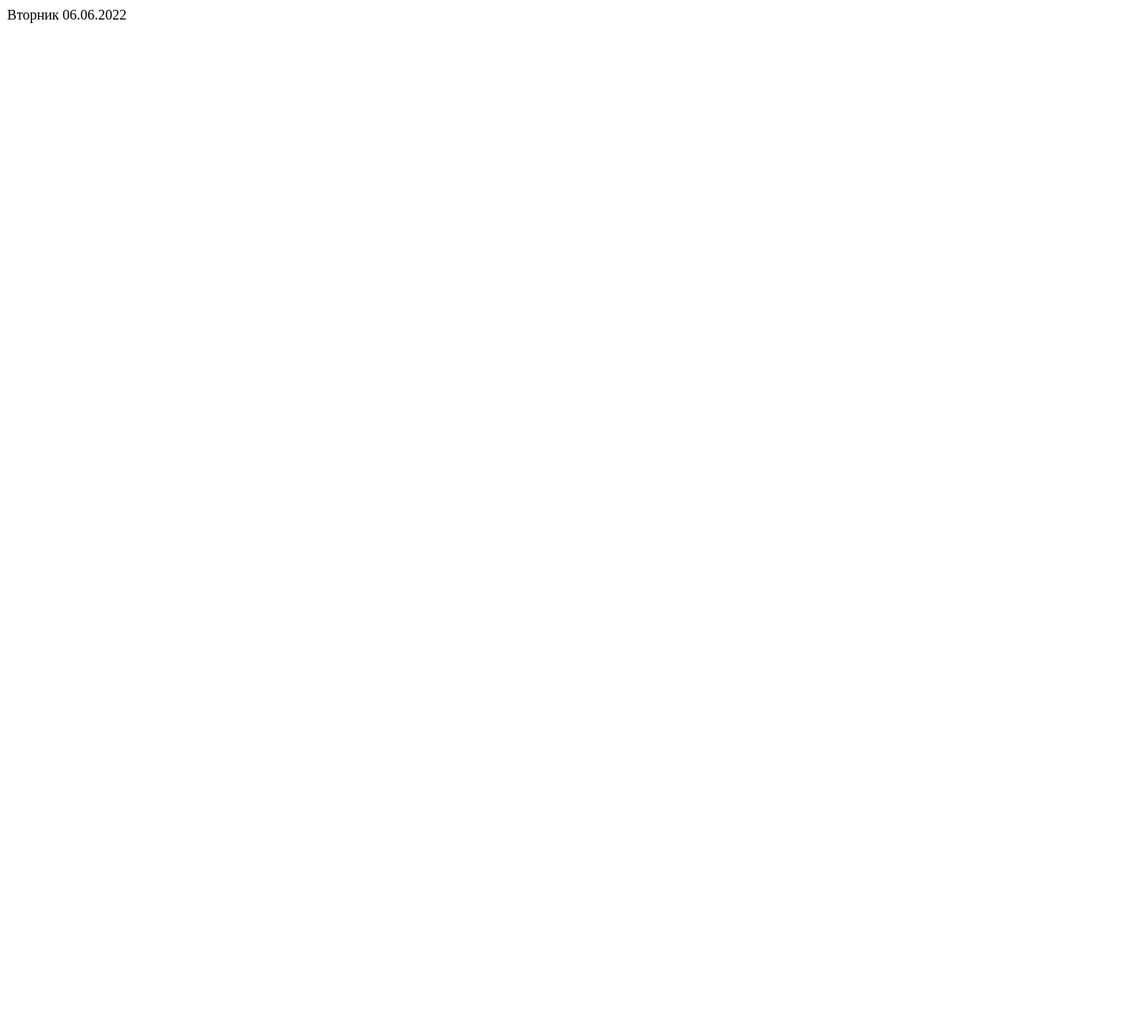
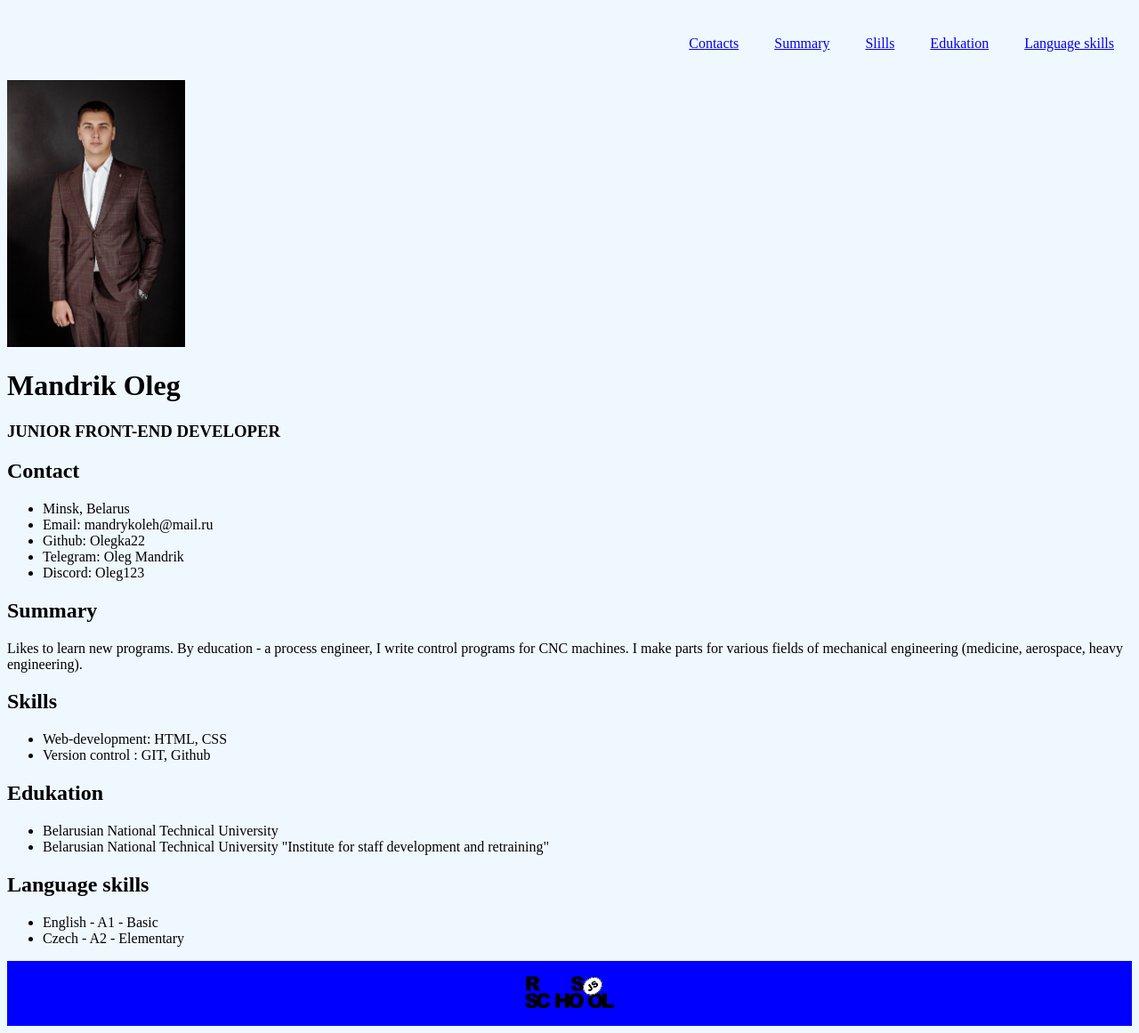
Before and after one commit to Olegka22/rsschool-cv, a plain HTML site: page index.html in a window 1280 px wide. Shown: the whole page at 89% size. Before the commit the page ends 800 px from the top, so only its background shows below. Drawn offline with Linux system fonts and the light colour scheme.

Commit message:
docs: create cv

```diff
--- a/index.html
+++ b/index.html
@@ -1 +1,76 @@
-Вторник 06.06.2022
+<!DOCTYPE html>
+<html lang="en">
+<head>
+    <meta charset="UTF-8">
+    <meta http-equiv="X-UA-Compatible" content="IE=edge">
+    <meta name="viewport" content="width=device-width, initial-scale=1.0">
+    <title>cv</title>
+    <link rel="stylesheet" href="style.css">
+    <link rel="icon" href="assets/favicon.ico">
+    <link rel="fonts" href="assets/fonts/Roboto-Black.ttf">
+</head>
+<body>
+    <header class="header">
+        <div class="container">
+            <nav class="nav">
+                <ul class="nav-list">
+                    <li class="nav-item"><a href="#Contacts" class="nav-link">Contacts</a></li>
+                    <li class="nav-item"><a href="#Summary" class="nav-link">Summary</a></li>
+                    <li class="nav-item"><a href="#Skills" class="nav-link">Slills</a></li>
+                    <li class="nav-item"><a href="#Edukation" class="nav-link">Edukation</a></li>
+                    <li class="nav-item"><a href="#Language skills" class="nav-link">Language skills</a></li>
+                </ul>
+
+            </nav>
+        </div>
+    </header>
+    <main class="main">
+        <div class="container">
+            <img src="assets/img/foto.jpg" alt="мое фото" width="200" height="300">
+            <h1>Mandrik Oleg</h1>
+            <h3>JUNIOR FRONT-END DEVELOPER</h3>
+        </div>
+        <section class="section" id="Contacts">
+            <h2>Contact</h2>
+            <ul>
+                <li>Minsk, Belarus</li>
+                <li>Email: mandrykoleh@mail.ru</li>
+                <li>Github: Olegka22</li>
+                <li>Telegram: Oleg Mandrik</li>
+                <li>Discord: Oleg123</li>
+            </ul>
+        </section>
+        <section class="section" id="Summary">
+            <h2>Summary</h2>
+            <p>Likes to learn new programs. By education - a process engineer, I write control programs for CNC machines.
+                I make parts for various fields of mechanical engineering (medicine, aerospace, heavy engineering).</p>
+        </section>
+        <section class="section" id="Skills">
+            <h2>Skills</h2>
+            <ul>
+                <li>Web-development: HTML, CSS</li>
+                <li>Version control : GIT, Github</li>
+            </ul>
+        </section>
+        <section class="section" id="Edukation">
+            <h2>Edukation</h2>
+            <ul>
+                <li>Belarusian National Technical University</li>
+                <li>Belarusian National Technical University "Institute for staff development and retraining"</li>
+            </ul>
+        </section>
+        <section class="section" id="Language skills">
+            <h2>Language skills</h2>
+            <ul>
+                <li>English - A1 - Basic</li>
+                <li>Czech - A2 - Elementary</li>
+            </ul>
+        </section>
+    </main>
+    <footer class="footer">
+        <div class="container">
+            <p><a href="https://rs.school/js/"><img src="assets/img/rs_school_js.svg" alt="rs_school_js" width="100" height="37"></a></p>
+        </div>
+    </footer>
+</body>
+</html>
--- a/style.css
+++ b/style.css
@@ -1 +1,57 @@
-среда 07.06.2022
+<style>
+@font-face {
+    font-family: Roboto;
+    src: url("assets/fonts/Roboto-Black.ttf");
+}
+ {
+    dox-sizing: border-box;
+ }
+ body {
+    display: flex;
+    flex-direction: column;
+    justify-content: space-between;
+    background-color: aliceblue;
+ }
+ .container {
+    max-width: 1440px;
+    margin: 0 auto;
+ }
+ .nav-list {
+    display: flex;
+    justify-content: flex-end;
+    align-items: center;
+ }
+
+ html {
+    scroll-behavior: smooth;
+ }
+ .nav-list {
+    list-style: none;
+ }
+ .nav-link {
+    padding: 0 20px;
+    line-height: 50px;
+ }
+ .nav-link {
+    transition: .3s;
+ }
+ .section-item a {
+    color: #829985;
+    text-decoration: none;
+    transition: color 0.5s;
+ }
+ .section-item a:hover {
+    color: #4d2323;
+ }
+ .footer {
+    background-color: blue;
+    display: flex;
+    justify-content: flex-end;
+    align-items: center;
+    list-style: none;
+}
+@media (max-width: 768px) {
+    .section {
+        width: 100%;
+    }
+}
```
Also changed, not shown: assets/fonts/Roboto-Black.ttf (added), assets/img/foto.jpg (added), assets/img/rs_school_js.svg (added), 1 other file.
